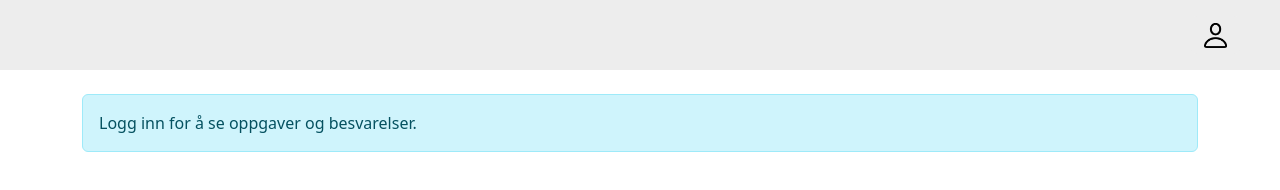
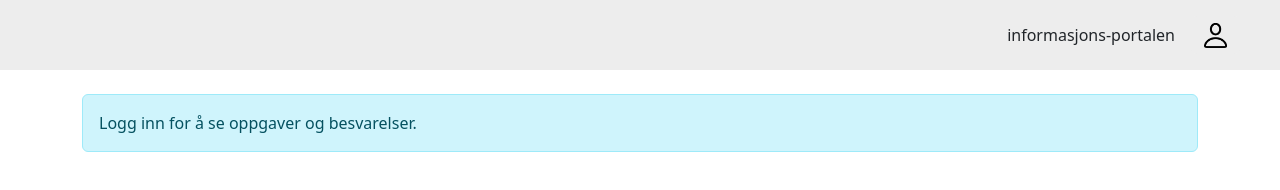
Before and after one commit to APugGuy/tverfag, a plain HTML site: page Index.html in a window 1280 px wide. Drawn offline with nearby package versions, Linux system fonts and the light colour scheme.

Commit message:
la til header

```diff
--- a/Index.html
+++ b/Index.html
@@ -15,6 +15,7 @@
 
   <body>
     <div class="top-container">
+      <div class="top-title">informasjons-portalen</div>
       <!-- Profile dropdown -->
       <div class="top-box">
         <div class="dropdown">
```
